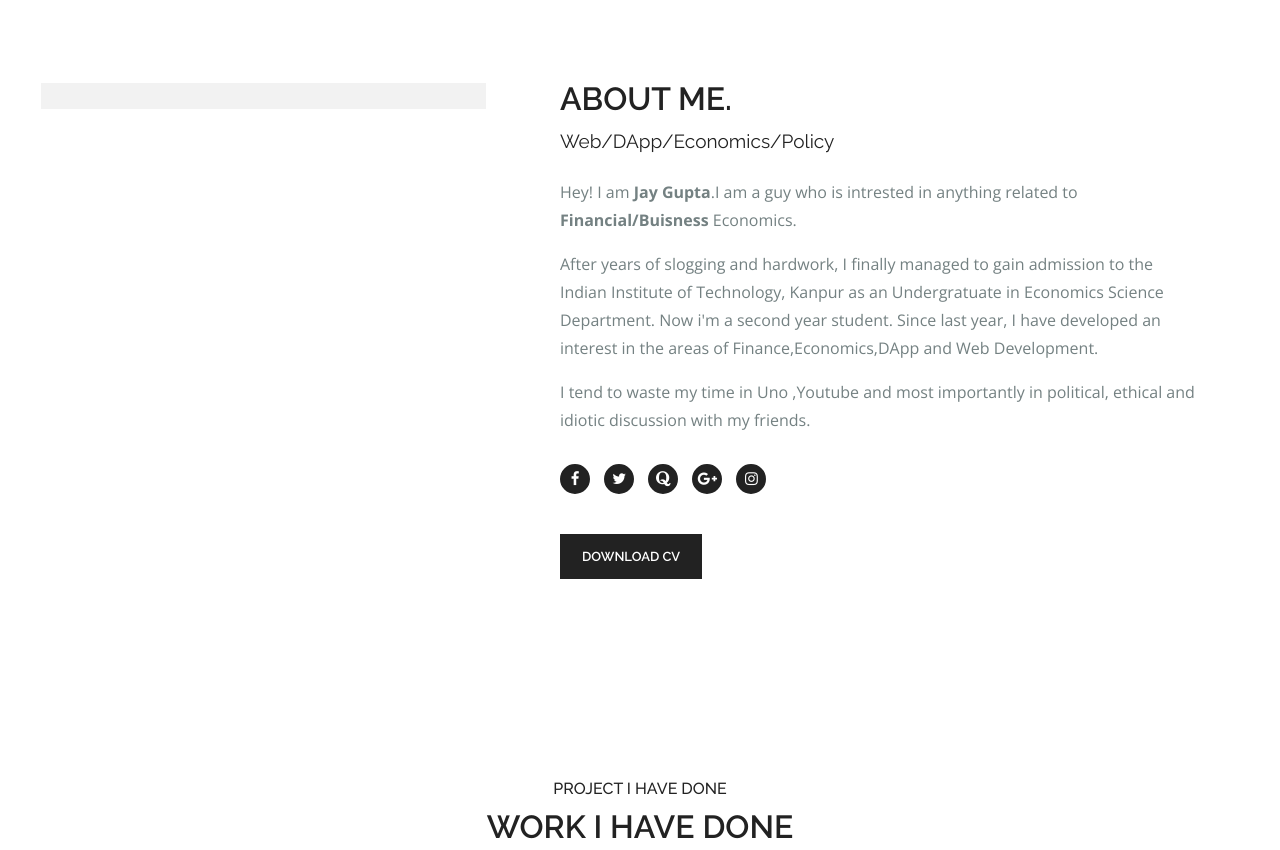
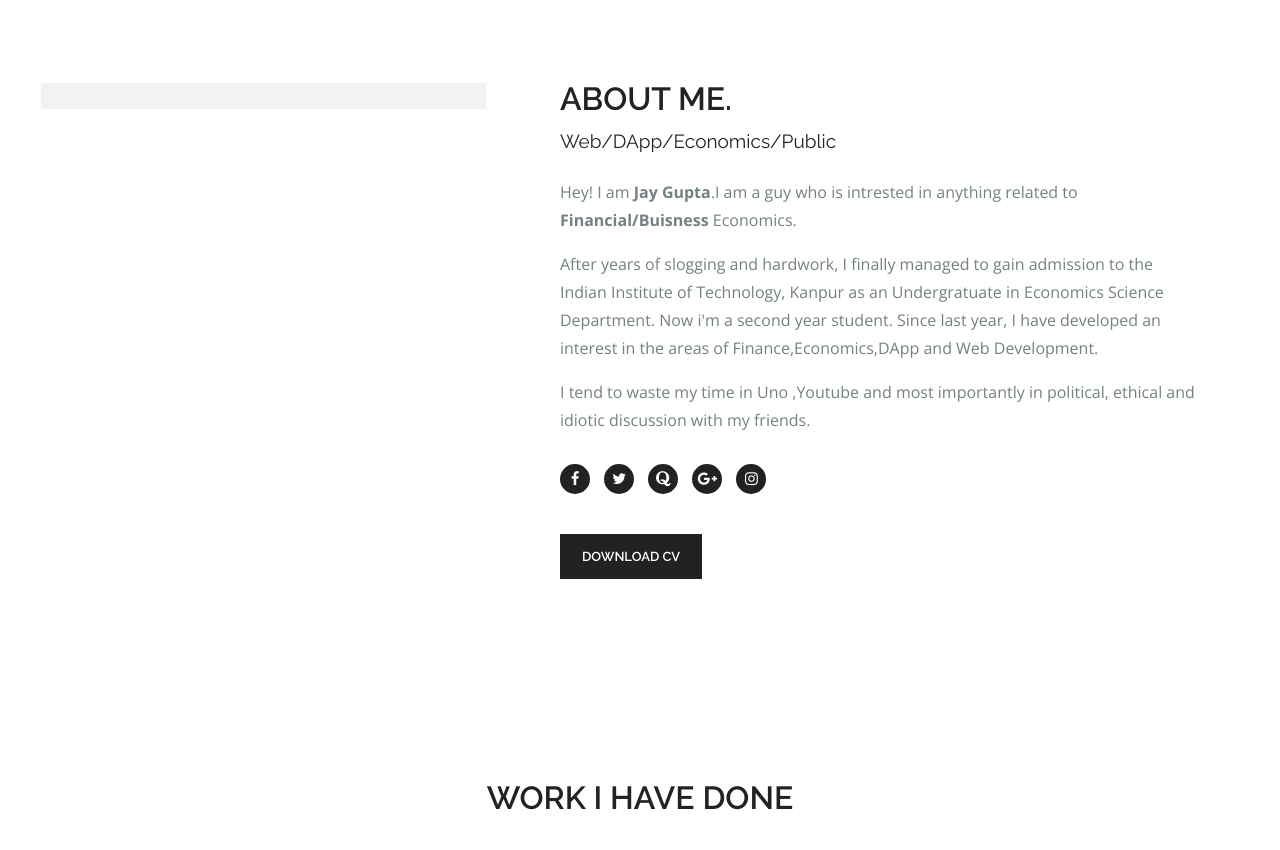
Before and after one commit to jaygpt/jaygpt.github.io, a plain HTML site: page index.html in a window 1280 px wide. Shown: the part 820-1670 px from the top of the page. Drawn offline with nearby package versions, Linux system fonts and the light colour scheme.

Commit message:
Update index.html
Undesired mistakes

```diff
--- a/index.html
+++ b/index.html
@@ -86,7 +86,7 @@
                         <span>Economics Under-Graduate Student at IIT Kanpur.</span><br>
                         <span class="blc">Intrested in</span>
                         <span class="cd-words-wrapper">
-                            <b class="is-visible">Buisness Economics</b>
+                            <b class="is-visible">Business Economics</b>
                             <b>Web Development</b>
                             <b>Economics/Finance</b>
                             <b>DApp Development</b>
@@ -120,7 +120,7 @@
                         <div class="about-content">
                             <div class="about-heading">
                                 <h2>About Me.</h2>
-                                <span>Web/DApp/Economics/Policy</span>
+                                <span>Web/DApp/Economics/Public</span>
                             </div>
                             <p>Hey! I am <b>Jay Gupta</b>.I am a guy who is intrested in anything related to <b>Financial/Buisness </b> Economics.</p>
                             <p>After years of slogging and hardwork, I finally managed to gain admission to the Indian Institute of Technology, Kanpur as an Undergratuate in Economics Science Department. Now i'm a second year student. Since last year, I have developed an interest in the areas of Finance,Economics,DApp and Web Development.</p>
@@ -156,7 +156,6 @@
                 <div class="row">
                     <div class="col">
                         <div class="heading text-center">
-                            <h6>Project I have Done</h6>
                             <h2>Work I Have Done</h2>
                         </div>
                         <div class="portfolio-filter text-center">
```
